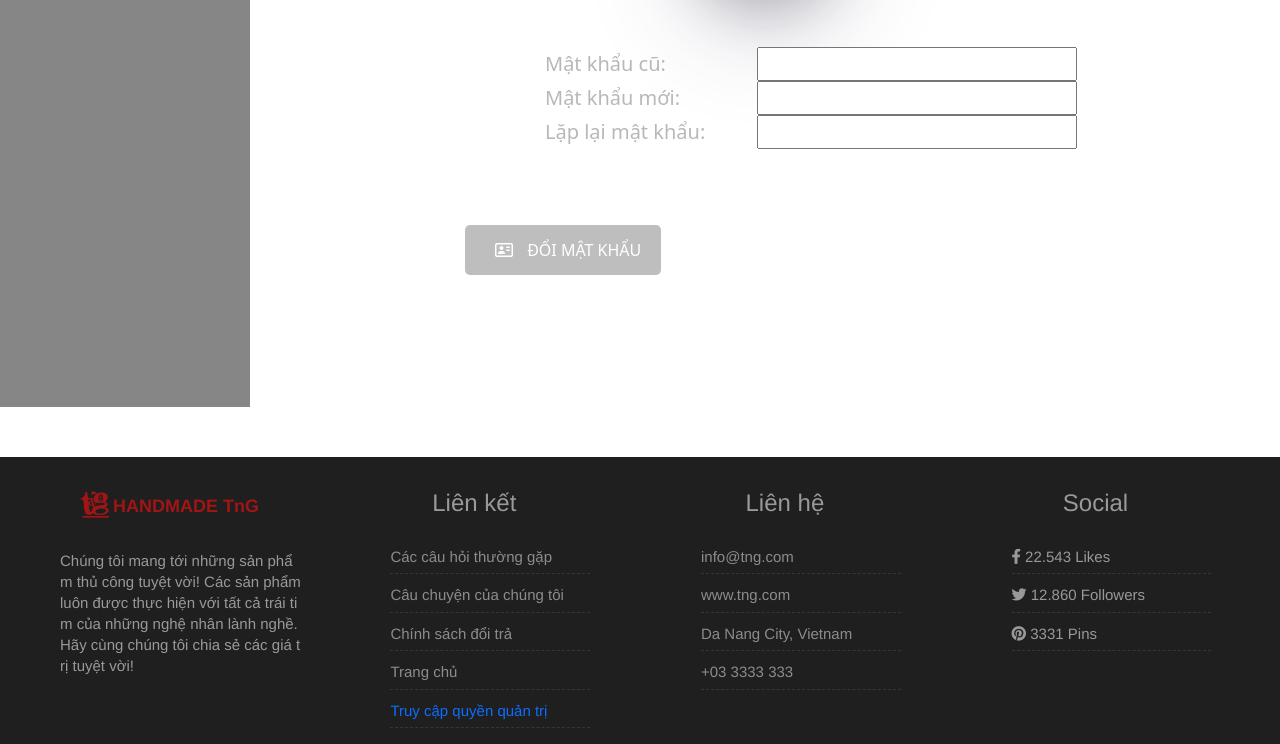
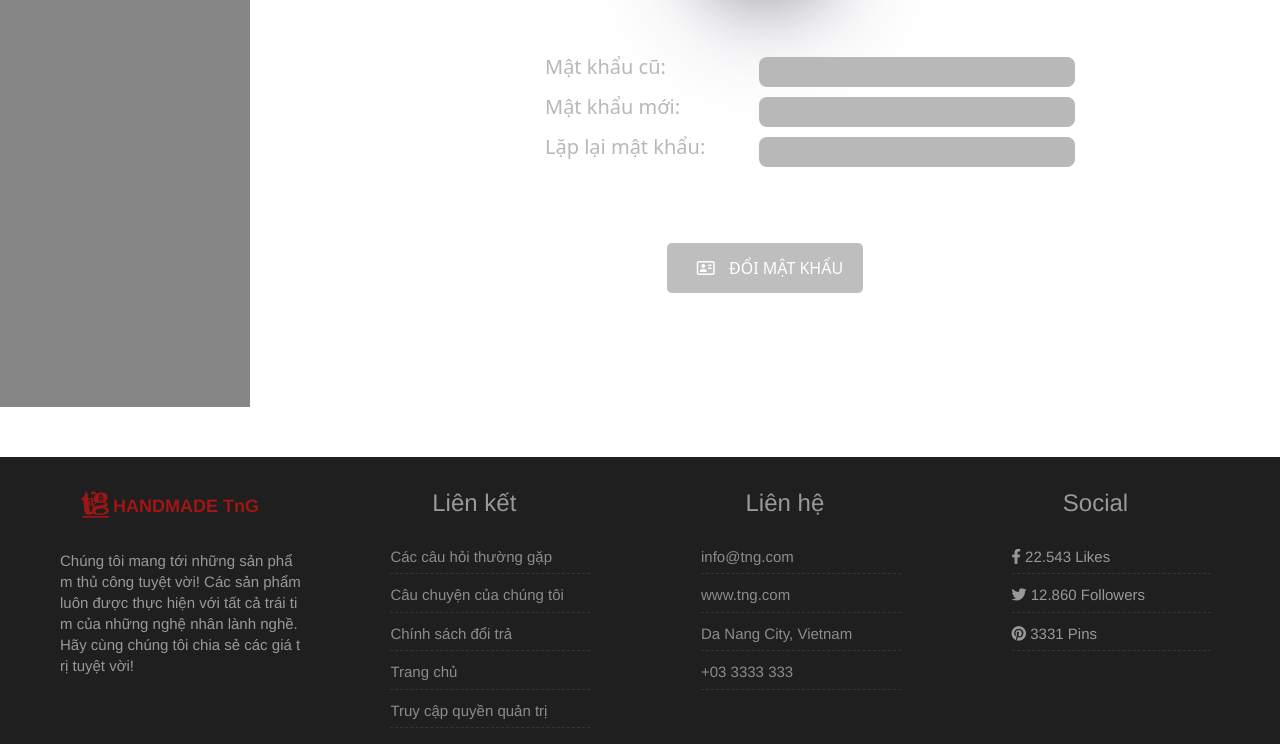
Before and after one commit to TtinTt/PT_03_Module_01, a plain HTML site: page BuyerChangePass.html in a window 1280 px wide. Shown: the part 363-1107 px from the top of the page. Drawn offline with nearby package versions, Linux system fonts and the light colour scheme.

Commit message:
update file

```diff
--- a/Buyer.css
+++ b/Buyer.css
@@ -237,10 +237,16 @@ aside h6 {
   width: 100%;
   align-items: center;
   /* border: solid 2px rgb(0, 100, 122); */
-
+  text-align: center;
   /*  */
 }
-
+.main2 input {
+  margin-top: 10px;
+  border: none;
+  background-color: rgb(184, 184, 184);
+  border-radius: 8px;
+  text-align: left;
+}
 .user-info td {
   margin-left: 5px;
   text-align: left !important;
@@ -619,7 +625,10 @@ a {
   text-decoration: none;
 }
 
-a:visited {
+a:visited,
+a:link,
+a:hover,
+a:active {
   color: #8c8c8c;
 }
 
```
Also changed, not shown: Admin/LoginAdmin.html (+3 -1 lines), Admin/adminManagePage.html (+1 -1 lines).
